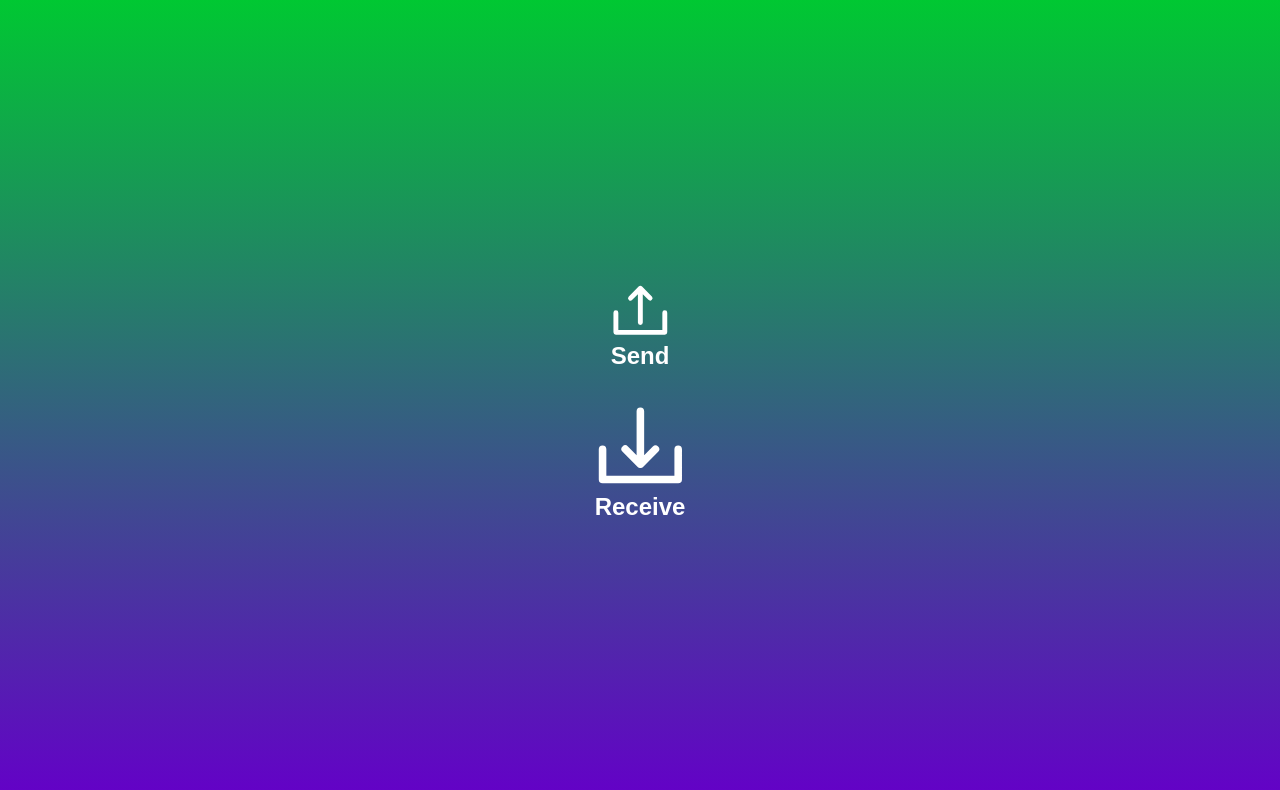
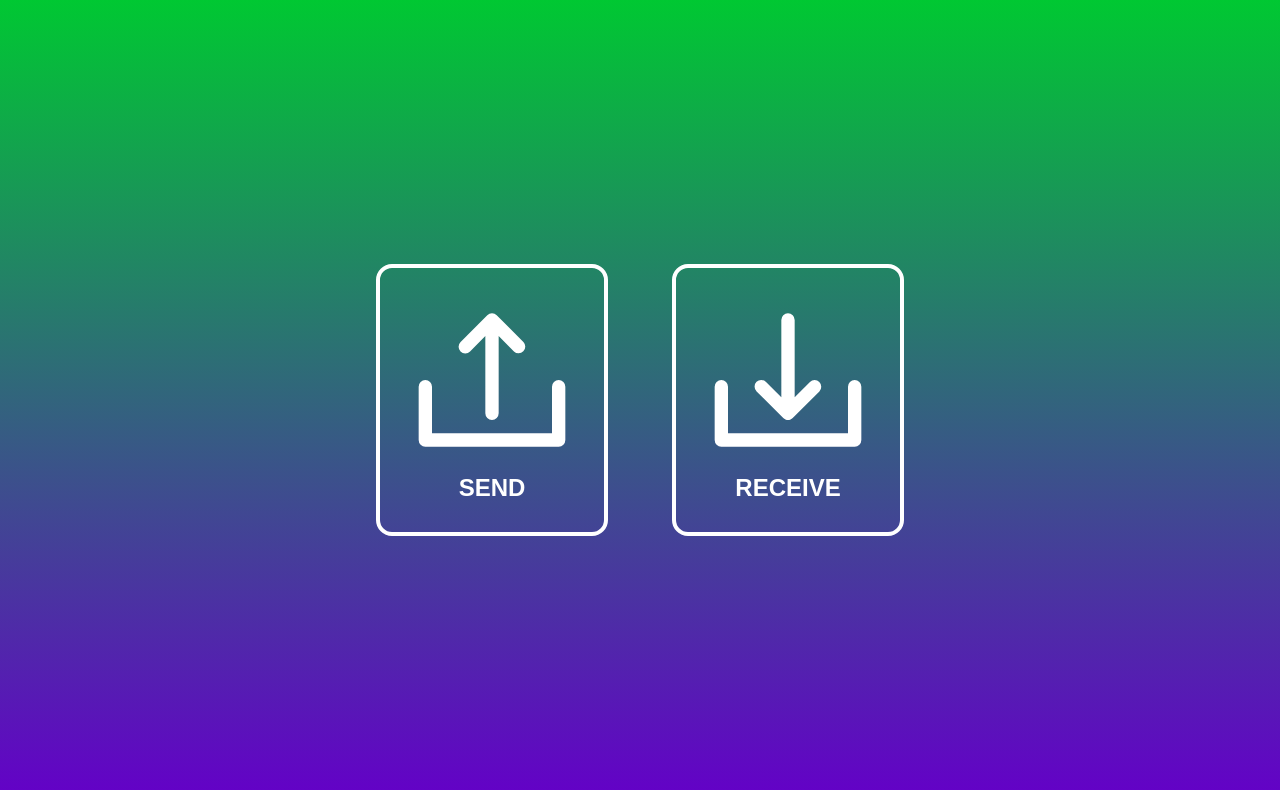
Before and after one commit to gizinski-jacek/qr-file-share, a React (Create React App) app: page / in a window 1280 px wide. Shown: the top 790 px of the page. Built offline with nearby package versions, Linux system fonts and the light colour scheme.

Commit message:
Adding div tag and class for styling

```diff
--- a/src/App.tsx
+++ b/src/App.tsx
@@ -12,7 +12,7 @@ const App = () => {
 				<Route
 					path=''
 					element={
-						<>
+						<div className='home'>
 							<NavLink to='send' className='img-link'>
 								<div className='send-icon' aria-label='send file'>
 									<svg
@@ -37,7 +37,7 @@ const App = () => {
 								</div>
 								<div>Receive</div>
 							</NavLink>
-						</>
+						</div>
 					}
 				/>
 				<Route element={<Overlay />}>
```
